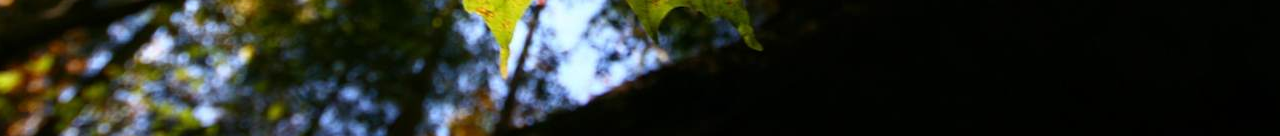
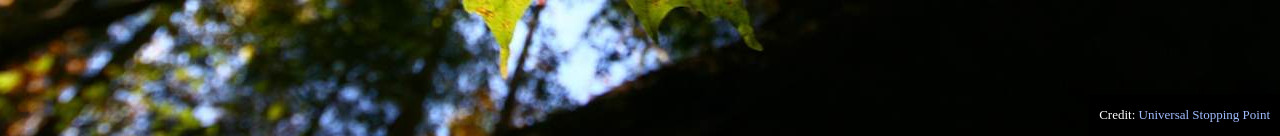
Before and after one commit to garrettr/honestpreview, a Django app: template templates/home.html in a window 1280 px wide. Shown: the part 664-800 px from the top of the page. Run offline with Django 3.2, Linux system fonts and the light colour scheme; the template is opened without the code that fills it: values that come from a table or form of the project are taken from there, others are empty; parts of the project's set-up code (start-up, migrations or seed data) failed here and were passed over; some libraries are stand-ins or nearby versions.

Commit message:
Added photo credit.

```diff
--- a/static/css/base.css
+++ b/static/css/base.css
@@ -14,25 +14,29 @@ html
 {
 }
 
-#contentbox
+.trans_box
 {
-    margin: 10% auto;
-    padding: 5px 15px;
-    width: 400px;
     background-color: rgba(0, 0, 0, 0.8);
     color: rgb(255, 255, 255);
 }
 
-#contentbox a
+.trans_box a
 {
     /* color: rgb(134,169,252); */
     color: rgb(161, 189, 255);
     text-decoration:none;
 }
 
-#contentbox a:hover
+.trans_box a:hover
 {
     text-decoration:underline;
+}
+
+#contentbox
+{
+    margin: 10% auto;
+    padding: 5px 15px;
+    width: 400px;
 }
 
 .error {
@@ -66,3 +70,12 @@ html
     top:-48px;
     right:10px;
 }
+
+#photo_credit
+{
+    position:fixed;
+    bottom:0px;
+    right:0px;
+    font-size: 13px;
+    padding: 0px 10px;
+}
--- a/templates/base.html
+++ b/templates/base.html
@@ -15,7 +15,7 @@
     </head>
     <body>
         <div id="container">
-            <div id="contentbox">
+            <div class="trans_box" id="contentbox">
                 {% block content %}
                 <h1>Honest Appalachia</h1>
                 <p>Our mission is promote corporate and government transparency in Appalachia.</p>
@@ -30,6 +30,9 @@
                 <p>Check us out on Twitter</p>
                 {% endblock %}
             </div>
+            <div class="trans_box" id="photo_credit">
+                <p>Credit: <a href=http://www.flickr.com/photos/garris/>Universal Stopping Point</a></p>
+            </div>
         </div>
     </body>
 </html>
```
